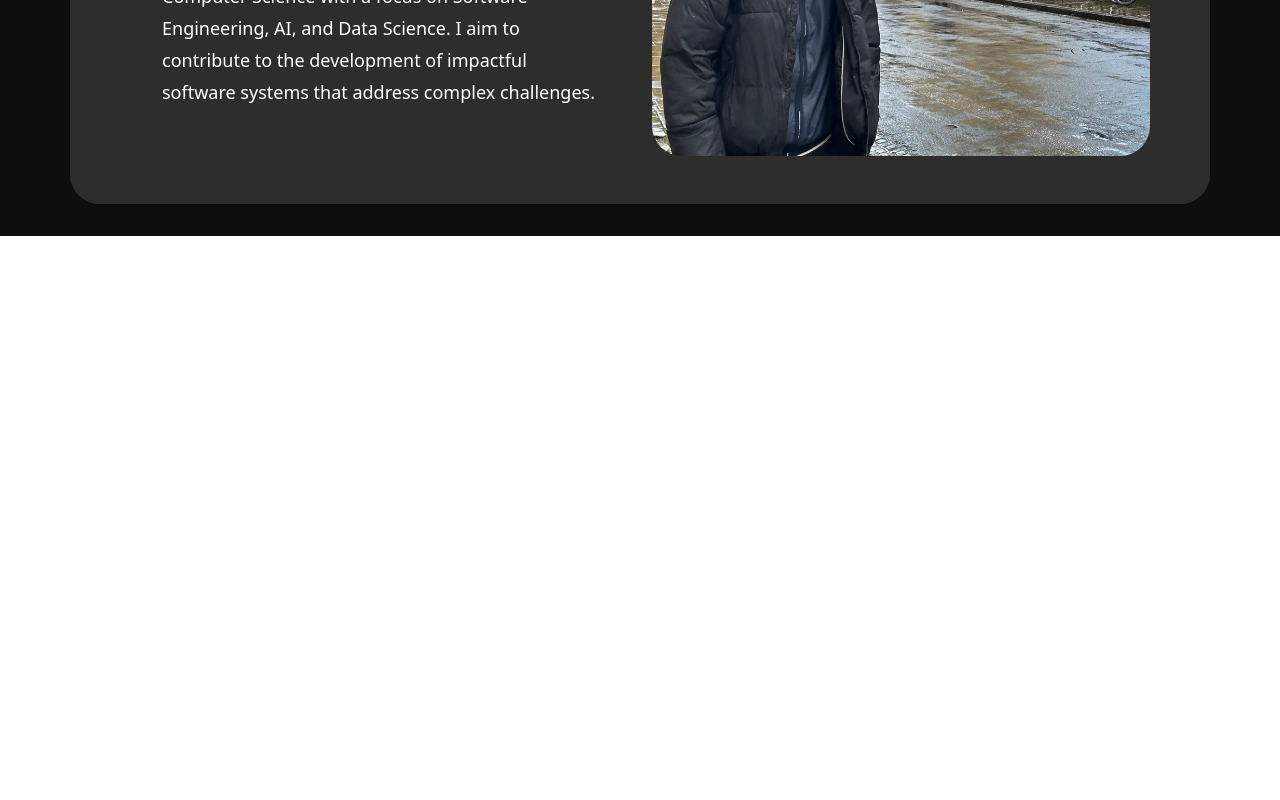
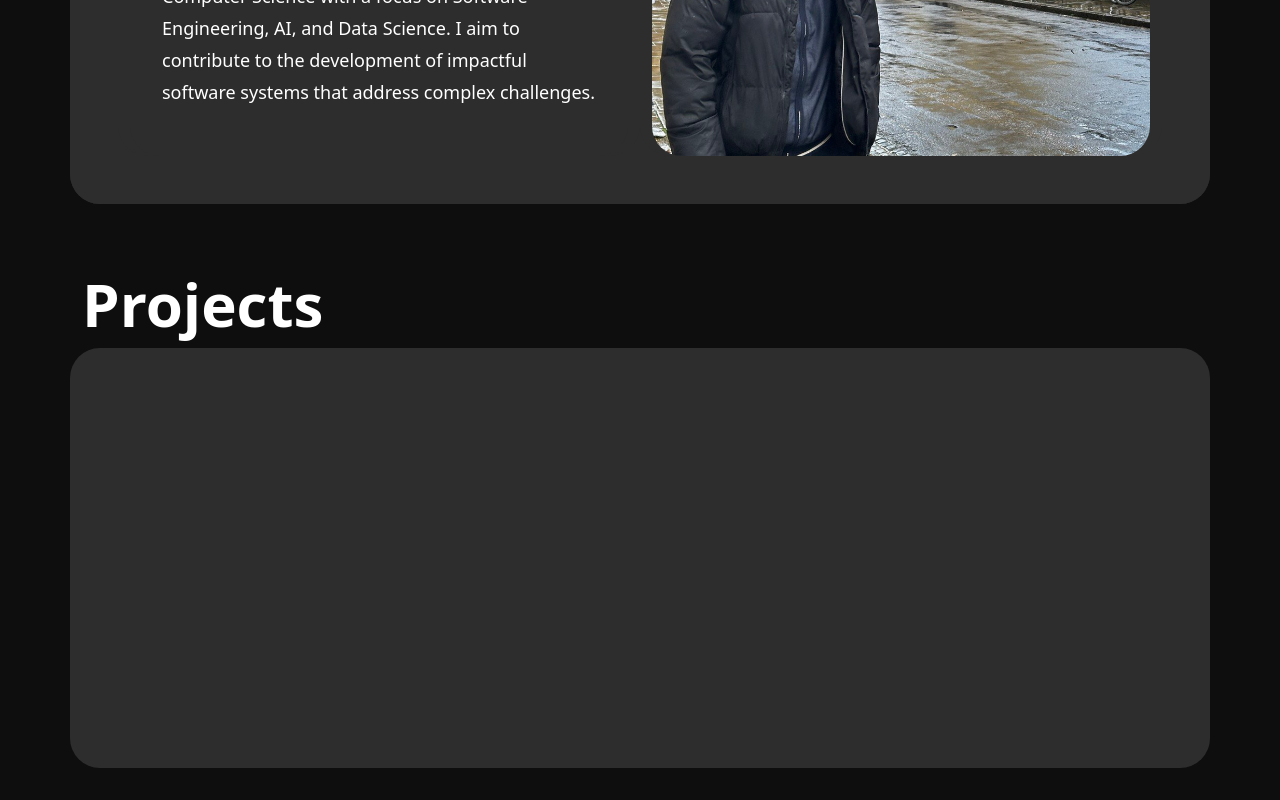
Before and after one commit to Amirbeek/Portfolio-amirbek, a React (Create React App) app: page / in a window 1280 px wide. Shown: the part 1287-2087 px from the top of the page. Before the commit the page ends 1523 px from the top, so only its background shows below. Built offline with nearby package versions, Linux system fonts and the light colour scheme.

Commit message:
Project Section

```diff
--- a/src/sections/BIO.js
+++ b/src/sections/BIO.js
@@ -21,9 +21,6 @@ const SectionWrapper = styled.div`
   justify-content: center;
 `;
 
-const Rows = styled.div`
-
-`
 const AboutMe = styled.h1`
     color: ${props => props.theme.text_color_header};!important;);
     font-weight: bold;
--- a/src/sections/Projects.js
+++ b/src/sections/Projects.js
@@ -1,52 +1,37 @@
-import React, { useState } from 'react';
+import React from 'react';
 import styled from 'styled-components';
-import AnimatedSection from '../components/AnimatedSection';
-import HoverCard from '../components/HoverCard';
-import { Modal, Button } from 'react-bootstrap';
-import { ToastContainer, toast } from 'react-toastify';
 import 'react-toastify/dist/ReactToastify.css';
-import { FaGithub } from 'react-icons/fa';
 
-const ProjectsContainer = styled.div`
-  padding: 100px 2rem;
-  background-color: #f8f9fa;
-  text-align: center;
 
-  h2 {
-    font-size: 2.5rem;
-    margin-bottom: 2rem;
-  }
-
-  .project-grid {
-    display: grid;
-    grid-template-columns: repeat(auto-fill, minmax(300px, 1fr));
-    gap: 2rem;
-  }
-`;
+const Container = styled.div`
+    background-color: ${props => props.theme.background};
+    padding: 2rem 0;
+    div{
+        background-color:  ${props => props.theme.skill_color};);
+        border-radius: 30px;
+        min-height: 420px;
+    }
+ `
+const Title = styled.h1`
+    color: ${props => props.theme.text_color_header}; );
+    font-weight: bold;
+    @media (min-width: 768px) {
+            font-size: 60px;
+            line-height: 72px;
+    }
+`
 
 const Projects = () => {
 
-  const projects = [
-    {
-      title: 'Project 1',
-      description: 'This is a description of project 1.',
-      githubLink: 'https://github.com/example/project1',
-      image: 'https://via.placeholder.com/600x400',
-    },
-    {
-      title: 'Project 2',
-      description: 'This is a description of project 2.',
-      githubLink: 'https://github.com/example/project2',
-      image: 'https://via.placeholder.com/600x400',
-    },
-  ];
+  return (
+      <Container >
+          <Title className={'container'}>
+              Projects
+          </Title>
+          <div className="container">
 
-
-
-  return (
-      <div>
-
-      </div>
+          </div>
+      </Container>
   );
 };
 
```
Also changed, not shown: 1 other file (tests, documents, lock files or other folders).
